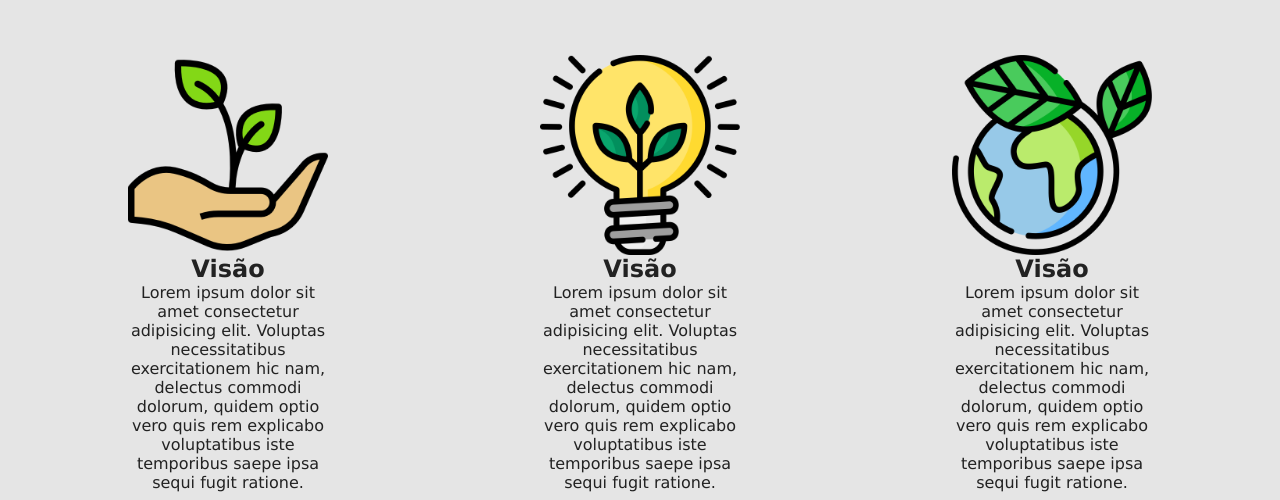
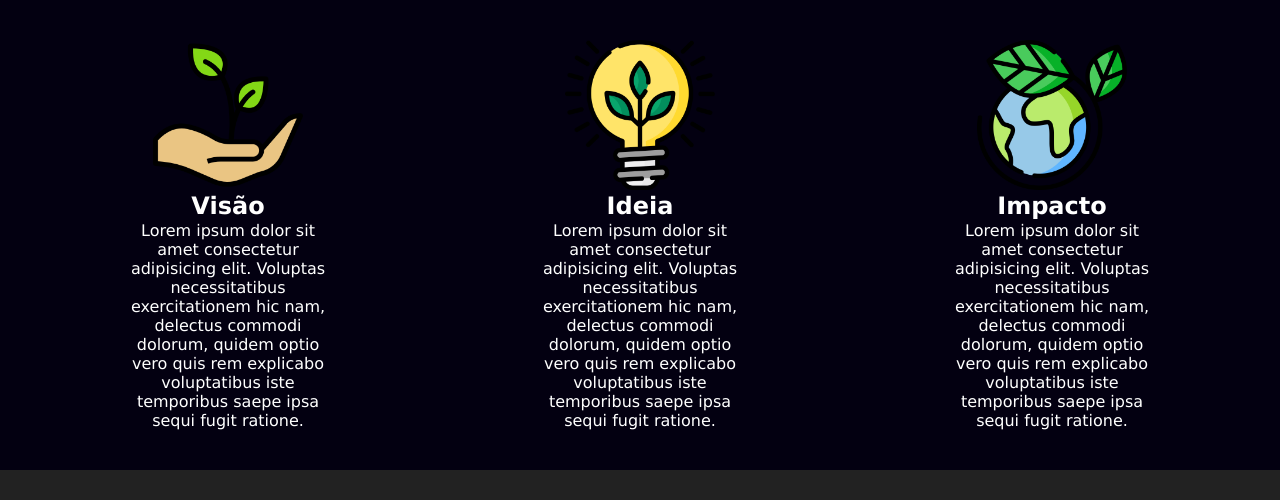
Before and after one commit to livianegrini-sptech/Site-Institucional-PI, a plain HTML site: page index.html in a window 1280 px wide. Shown: the part 400-900 px from the top of the page. After the commit the page ends 870 px from the top, so only its background shows below. Drawn offline with Linux system fonts and the light colour scheme.

Commit message:
Aula CSS 01/04 -  Com alterações

```diff
--- a/index.html
+++ b/index.html
@@ -34,12 +34,12 @@
             </div>
             <div class="card">
                 <img src="imagens/lightbulb_color.png" alt="">
-                <h4>Visão</h4>
+                <h4>Ideia</h4>
                 <p>Lorem ipsum dolor sit amet consectetur adipisicing elit. Voluptas necessitatibus exercitationem hic nam, delectus commodi dolorum, quidem optio vero quis rem explicabo voluptatibus iste temporibus saepe ipsa sequi fugit ratione.</p>
             </div>
             <div class="card">
                 <img src="imagens/planet-earth_color.png" alt="">
-                <h4>Visão</h4>
+                <h4>Impacto</h4>
                 <p>Lorem ipsum dolor sit amet consectetur adipisicing elit. Voluptas necessitatibus exercitationem hic nam, delectus commodi dolorum, quidem optio vero quis rem explicabo voluptatibus iste temporibus saepe ipsa sequi fugit ratione.</p>
             </div>
         </div>
--- a/style.css
+++ b/style.css
@@ -52,14 +52,14 @@ body {
 /* SOCIAL */
 
 .social{
-    height: 500px;
-    background-color: #e5e5e5;
+    height: auto;
+    background-color: #030011;
     padding: 40px 0;
 }
 
 .social .container .card{
     width: 200px;
-    color: #222;
+    color: white;
     display: flex;
     flex-direction: column;
     align-items: center;
@@ -70,7 +70,7 @@ body {
 
 
 .social .container .card img{
-    width: 200px;
+    width: 150px;
 }
 
 .social .container .card h4{
```
